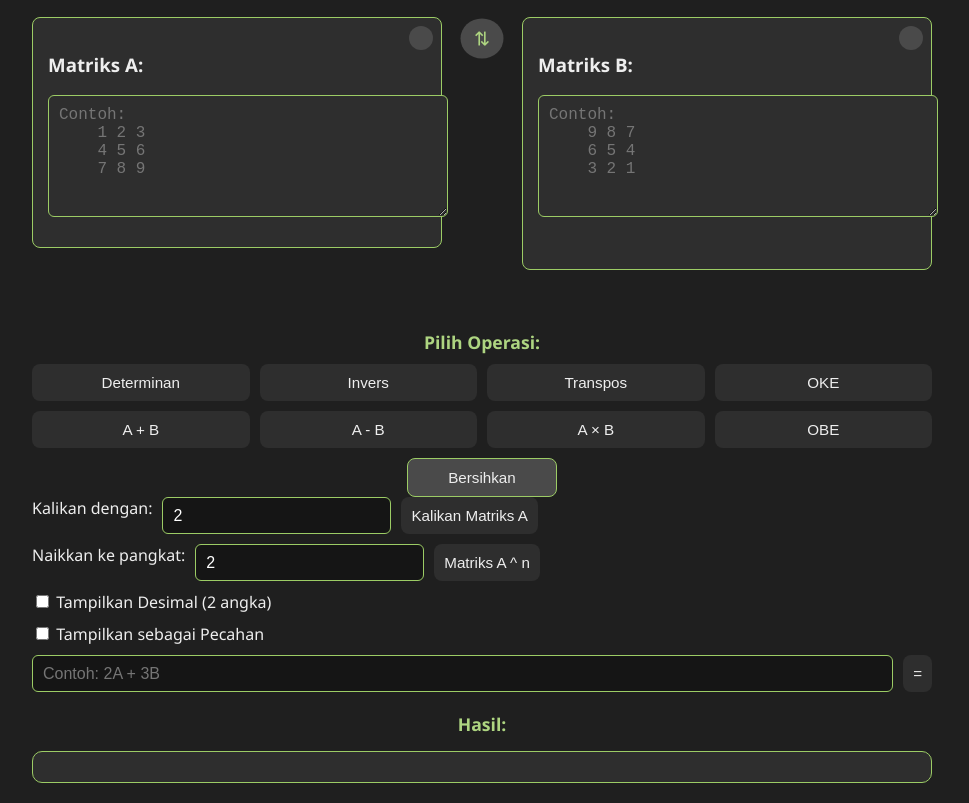
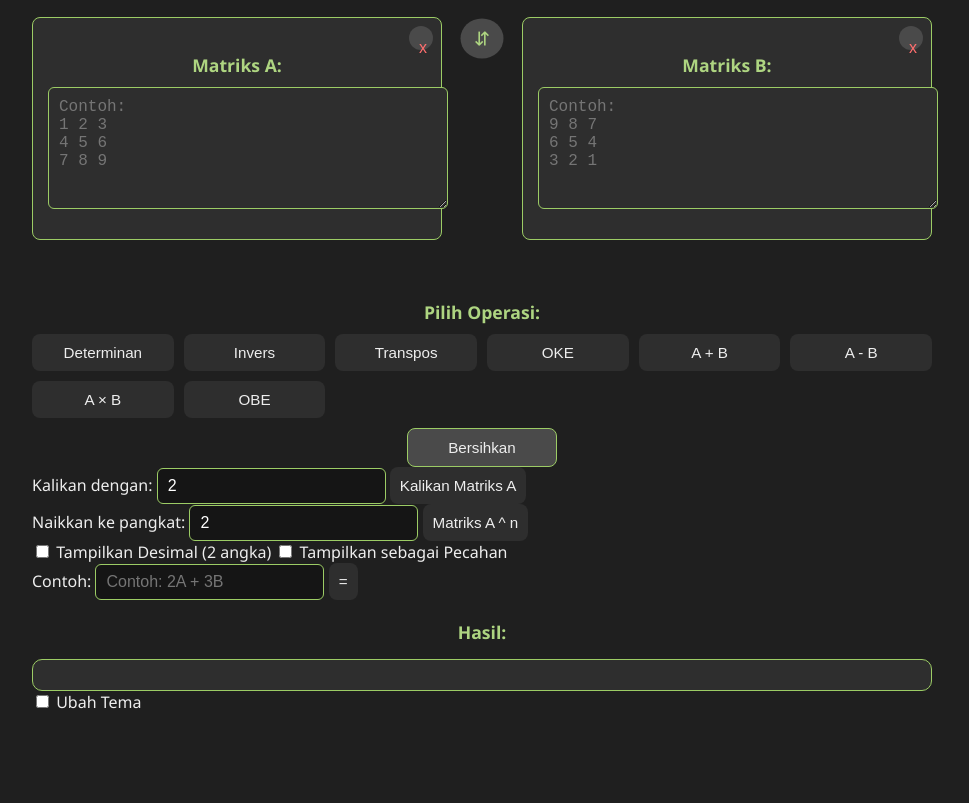
Before and after one commit to ilyasaa2/Kalkulator_Aljabar, a plain HTML site: page index.html in a window 1280 px wide. Shown: the part 56-859 px from the top of the page, without its empty margins (158-1127 px from the left). After the commit the page ends 800 px from the top, so only its background shows below. Drawn offline with nearby package versions, Linux system fonts and the light colour scheme.

Commit message:
Update index.html

```diff
--- a/index.html
+++ b/index.html
@@ -1,49 +1,40 @@
 <!DOCTYPE html>
 <html lang="id">
 <head>
-  <meta charset="UTF-8" />
-  <meta name="viewport" content="width=device-width, initial-scale=1.0" />
+    <meta charset="UTF-8">
+    <meta name="viewport" content="width=device-width, initial-scale=1.0">
     <title>Kalkulator Matriks</title>
-  <link rel="stylesheet" href="style.css" />
-  <script src="https://cdnjs.cloudflare.com/ajax/libs/mathjs/11.11.0/math.min.js"></script>
+    <link rel="stylesheet" href="style.css">
     <script src="https://polyfill.io/v3/polyfill.min.js?features=es6"></script>
     <script id="MathJax-script" async src="https://cdn.jsdelivr.net/npm/mathjax@3/es5/tex-mml-chtml.js"></script>
-  <script src="https://cdnjs.cloudflare.com/ajax/libs/mathjs/12.4.1/math.min.js"></script>
+    <script src="https://cdnjs.cloudflare.com/ajax/libs/mathjs/12.4.0/math.min.js"></script>
 </head>
 <body>
+    <h2>Kalkulator Matriks</h2>
 
     <div class="container">
-    <h2>Kalkulator Matriks</h2>
-
         <div class="matrix-container">
             <div class="matrix-section">
-    <h3>Matriks A:</h3>
-    <button class="matrix-clear-btn" onclick="clearMatrix('matrixA')"></button>
-    <textarea id="matrixA" placeholder="Contoh:
-    1 2 3
-    4 5 6
-    7 8 9"></textarea>
+                <button class="matrix-clear-btn" onclick="clearMatrix('matrixA')">x</button>
+                <div class="section-title">Matriks A:</div>
+                <textarea id="matrixA" placeholder="Contoh:&#10;1 2 3&#10;4 5 6&#10;7 8 9"></textarea>
             </div>
 
             <div class="swap-btn-container">
-    <button class="matrix-swap-btn" onclick="swapMatrices()">⇄</button>
+                <button class="matrix-swap-btn" onclick="swapMatrices()">&#8646;</button>
             </div>
 
             <div class="matrix-section">
-    <h3>Matriks B:</h3>
-    <button class="matrix-clear-btn" onclick="clearMatrix('matrixB')"></button>
-    <textarea id="matrixB" placeholder="Contoh:
-    9 8 7
-    6 5 4
-    3 2 1"></textarea>
+                <button class="matrix-clear-btn" onclick="clearMatrix('matrixB')">x</button>
+                <div class="section-title">Matriks B:</div>
+                <textarea id="matrixB" placeholder="Contoh:&#10;9 8 7&#10;6 5 4&#10;3 2 1"></textarea>
+            </div>
         </div>
 
+        <div class="operation-section">
+            <div class="section-title">Pilih Operasi:</div>
 
-
-</div>
-
-    <h3 class="section-title">Pilih Operasi:</h3>
-<div class="button-grid custom-grid">
+            <div class="button-grid">
                 <button data-action="det">Determinan</button>
                 <button data-action="inv">Invers</button>
                 <button data-action="trans">Transpos</button>
@@ -55,43 +46,46 @@
             </div>
 
             <div class="clear-button-container">
-  <button onclick="clearAll()">Bersihkan</button>
+                <button onclick="clearMatricesAndOutput()">Bersihkan</button>
             </div>
 
-    <div class="flex-row">
+            <div class="operation-group">
                 <label for="scalar">Kalikan dengan:</label>
-      <input type="number" id="scalar" value="2" />
+                <input type="text" id="scalar" value="2" placeholder="Skalar (contoh: 2, 1/2)">
                 <button onclick="multiplyScalar()">Kalikan Matriks A</button>
             </div>
 
-    <div class="flex-row">
+            <div class="operation-group">
                 <label for="power">Naikkan ke pangkat:</label>
-      <input type="number" id="power" value="2" />
+                <input type="number" id="power" value="2" min="0" placeholder="Pangkat (bilangan bulat)">
                 <button onclick="powerMatrix()">Matriks A ^ n</button>
             </div>
 
-    <div class="flex-row">
-      <label>
-        <input type="checkbox" id="decimal" />
-        Tampilkan Desimal (2 angka)
+            <div class="checkbox-options-container">
+                <label for="decimal">
+                    <input type="checkbox" id="decimal"> Tampilkan Desimal (2 angka)
+                </label>
+                <label for="fraction">
+                    <input type="checkbox" id="fraction"> Tampilkan sebagai Pecahan
                 </label>
             </div>
 
-    <div class="flex-row">
-            <label>
-                <input type="checkbox" id="fraction" />
-                Tampilkan sebagai Pecahan
+            <div class="operation-group example-input">
+                <label for="expression">Contoh:</label>
+                <input type="text" id="expression" placeholder="Contoh: 2A + 3B">
+                <button data-action="evalExpr">=</button>
+            </div>
+
+            <div class="section-title">Hasil:</div>
+            <div class="math-output" id="latexOutput">
+                </div>
+
+            <div class="theme-toggle-container">
+                <label for="themeFemale">
+                    <input type="checkbox" id="themeFemale"> Ubah Tema
                 </label>
             </div>
-
-
-    <div class="flex-row">
-      <input type="text" id="expression" placeholder="Contoh: 2A + 3B" style="flex: 1;" />
-      <button onclick="evaluateExpression()">=</button>
         </div>
-
-    <h3 class="section-title">Hasil:</h3>
-    <div class="math-output" id="latexOutput"></div>
     </div>
 
     <script src="script.js"></script>
```
Lines whose indentation alone changed are shown as unchanged.
